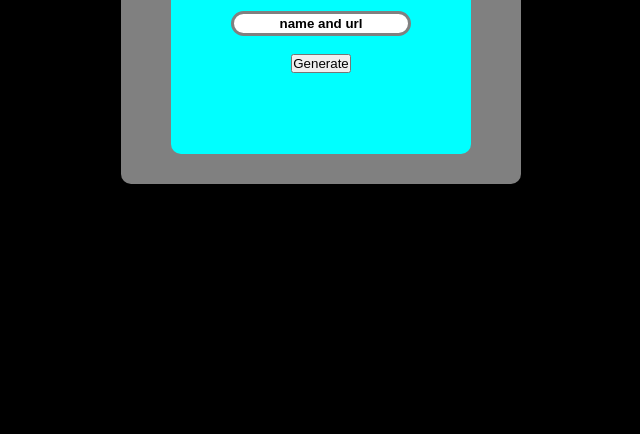
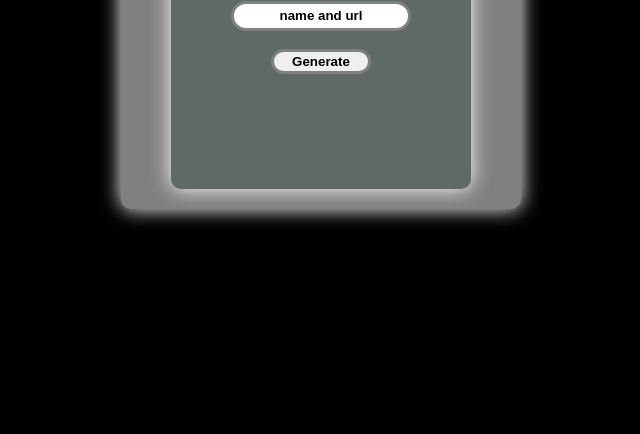
Before and after one commit to shivani-sahu1981/QR-Generate, a plain HTML site: page index.html in a window 1280 px wide. Shown: the part 366-800 px from the top of the page, without its empty margins (319-959 px from the left). Drawn offline with Linux system fonts and the light colour scheme.

Commit message:
complete

```diff
--- a/style.css
+++ b/style.css
@@ -15,21 +15,23 @@ body{
 
 .container{
     width: 400px;
-    height: 300px;
+    height: 350px;
     border-radius: 10px;
     padding-left: 50px;
     padding-top: 50px;
     text-align: center;
     padding-top: 30px;
     background-color: grey;
+    box-shadow: 0 0 20px white;
 }
 
 .box{
     width: 300px;
-    height: 240px;
+    height: 300px;
     border-radius: 10px;
     align-content: center;
-    background-color: aqua;
+    background-color: rgb(95, 105, 102);
+    box-shadow: 0 0 20px white;
 }
 
 #head{
@@ -40,7 +42,7 @@ body{
 
 #inputtext{
     width: 180px;
-    height: 25px;
+    height: 30px;
     text-align: center;
     border-radius: 20px;
     border: 3px solid grey;
@@ -50,3 +52,23 @@ input::placeholder{
     color: black;
     font-weight: 550;
 }
+
+#QR{
+    width: 100px;
+    height: 25px;
+    border-radius: 20px;
+    font-weight: 600;
+    border: 3px solid grey;
+    outline: none;
+}
+
+#QR:hover{
+    background-color:grey ;
+    color: white;
+    font-weight: 600;
+}
+
+
+.image-container{
+    padding: 10px;
+}
```
